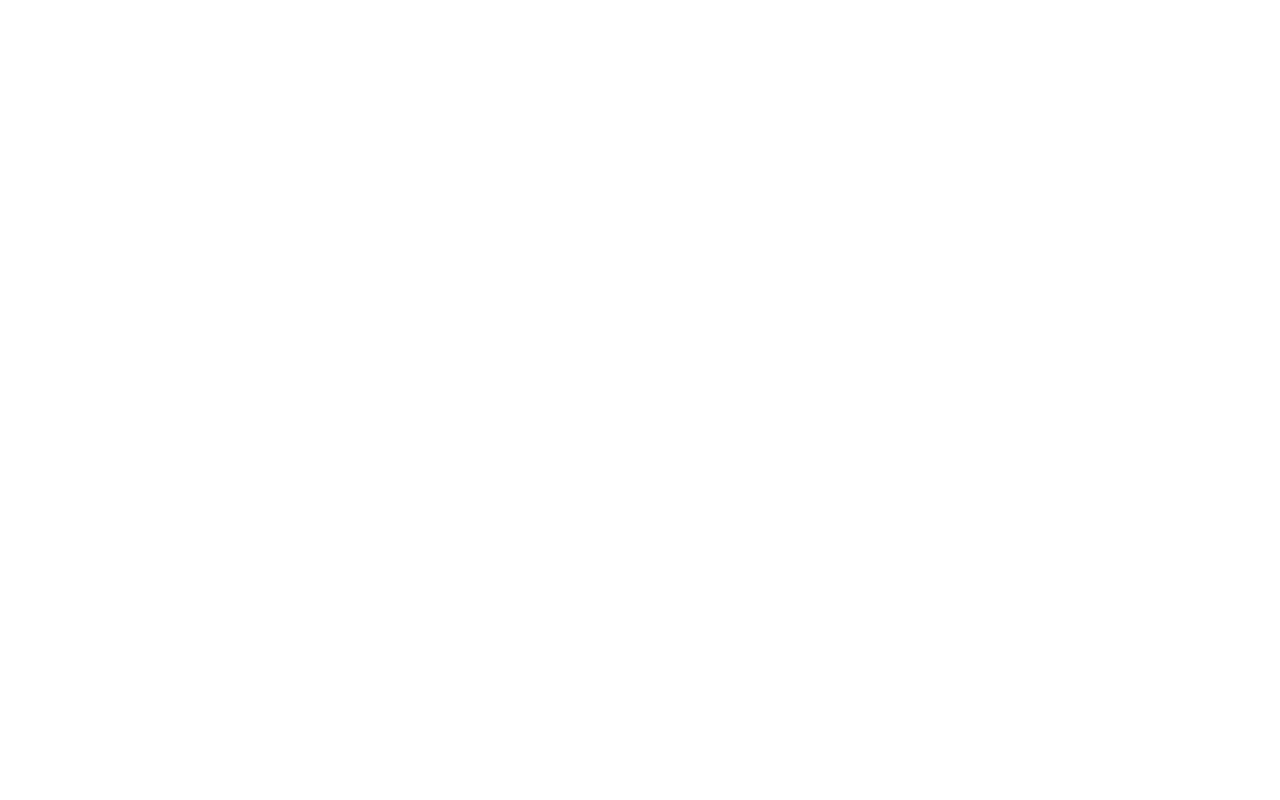
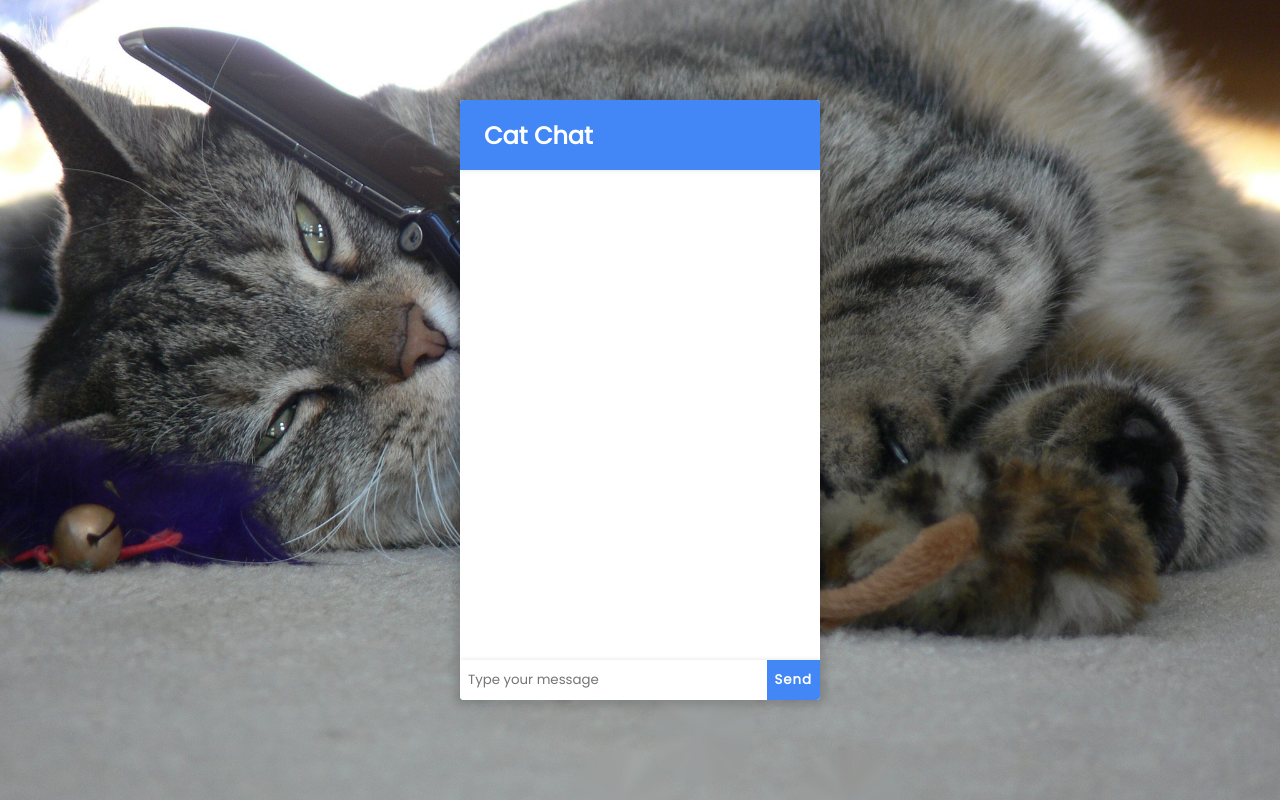
Before and after one commit to farrell-dan/concordia-nodejs-introduction, a website: page public/cat/index.html in a window 1280 px wide. Drawn offline with Linux system fonts and the light colour scheme.

Commit message:
Exercise 1

```diff
--- a/public/cat/index.html
+++ b/public/cat/index.html
@@ -6,9 +6,31 @@
       href="https://fonts.googleapis.com/css?family=Poppins"
       rel="stylesheet"
     />
+    <link href="../css/cat-page.css" rel="stylesheet" />
     <title>Cat Chat (Exercise 1)</title>
   </head>
   <body>
     <!-- add content here -->
+    <div class="chat-app">
+      <div class="chat-app__header">
+        <h2>Cat Chat</h2>
+      </div>
+      <div class="chat-app__content">
+        <form class="user-form" onsubmit="sendMessage(event)">
+          <label for="user-input" class="user-form--label"> Message the cat </label>
+          <input
+            name="user-input"
+            id="user-input"
+            class="user-form--input"
+            placeholder="Type your message"
+          />
+          <button class="user-form--button">Send</button>
+        </form>
+        <div class="conversation">
+          <div id="conversation-container" class="conversation-container"></div>
+        </div>
+      </div>
+    </div>
+    <script src="scripts.js"></script>
   </body>
 </html>
--- a/public/cat/scripts.js
+++ b/public/cat/scripts.js
@@ -1 +1,49 @@
 // here there be JS, yarrr ☠️
+
+const messageInput = document.querySelector("#user-input");
+const conversationElem = document.querySelector("#conversation-container");
+
+const handleFocus = () => {
+    messageInput.focus();
+  };
+
+const sendMessage = (event) => {
+    // prevent the default "page reload" from occurring.
+    event.preventDefault();
+
+    console.log(messageInput.value);
+
+    const message = { author: "user", text: messageInput.value };
+    const updateConversation = (message) => {
+        // deconstruct the message object
+        const { author, text } = message;
+        // create a <p> element
+        const messageElem = document.createElement("p");
+        // add the text message to the element
+        messageElem.innerHTML = `<span>${text}</span>`;
+        // add a 'message' class and a class based on the author
+        messageElem.classList.add("message", author);
+        // append the element to the conversation
+        conversationElem.appendChild(messageElem);
+        conversationElem.scrollTop = conversationElem.scrollHeight;
+
+        console.log(message);
+        if (author === "user") {
+            messageInput.value = "";
+          }
+        handleFocus();
+    };
+
+    updateConversation(message);
+    // This is a 'GET' call to the /cat-message endpoint.
+
+
+    fetch("/cat-message")
+    .then((res) => res.json())
+    .then((data) => {
+
+        updateConversation(data.message);
+    });
+};
+
+handleFocus();
```
Also changed, not shown: server.js (+7 -1 lines).
